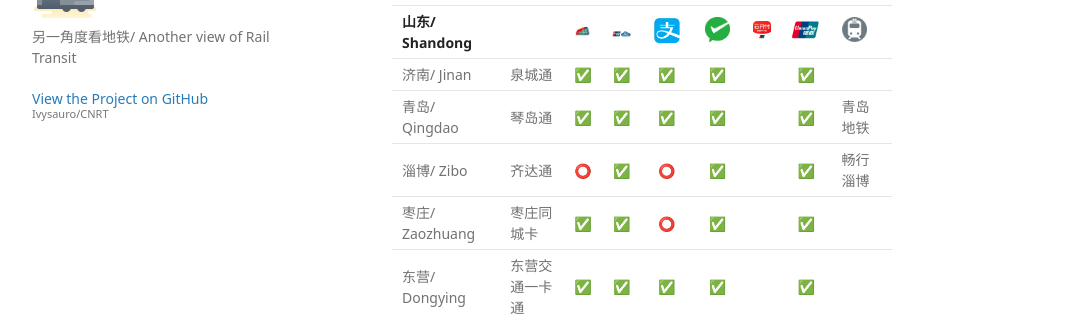
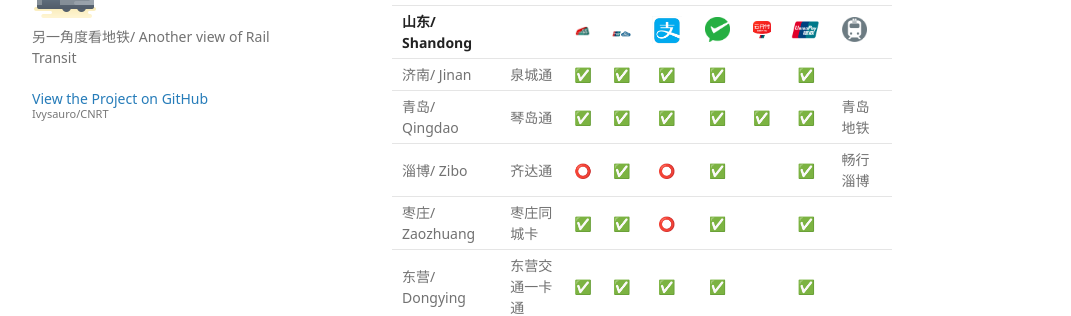
Before and after one commit to Ivysauro/CNRT, a Jekyll site: the page built from data/Bus Pay.md, in a window 1280 px wide and 900 px high, scrolled down 13239 px. Shown: the part 152-468 px from the top of the window, without its empty margins (178-1249 px from the left). Built offline with Jekyll 4.4.1, drawn with Linux system fonts in a browser that asks for light colours; some web fonts are replaced; our own code applies the rules of GitHub Pages for plain Markdown files; a script that is not in the unit is left out.

Commit message:
🍊更新青岛、海口数据

```diff
--- a/data/Bus Pay.md
+++ b/data/Bus Pay.md
@@ -211,7 +211,7 @@
 | 上饶/ Shangrao | 上饶公交一卡通 | ✅ | ✅ | ✅ | | | ✅ | 饶城通、飞码城联、美团 |
 | **山东/ Shandong** | | <img src="https://raw.githubusercontent.com/Ivysauro/CNRT/master/images/T-Union.png" width="40" hegiht="40" alt="T-Union"/> | <img src="https://raw.githubusercontent.com/Ivysauro/CNRT/master/images/Quickpass.png" width="60" hegiht="60" alt="Unionpay Quickpass"/> | <img src="https://raw.githubusercontent.com/Ivysauro/CNRT/master/images/Alipay.png" width="30" hegiht="30" alt="Alipay Transit QR Code"/> | <img src="https://raw.githubusercontent.com/Ivysauro/CNRT/master/images/WeChat Pay.png" width="25" hegiht="25" alt="WeChat Pay Transit QR Code"/> | <img src="https://raw.githubusercontent.com/Ivysauro/CNRT/master/images/Unionpay.png" width="25" hegiht="25" alt="Unionpay Transit QR Code"/> | <img src="https://raw.githubusercontent.com/Ivysauro/CNRT/master/images/China Unionpay.png" width="30" hegiht="30" alt="Unionpay QR Code"/> | <img src="https://raw.githubusercontent.com/Ivysauro/CNRT/master/images/Rail Transit.png" width="25" hegiht="25" alt="Transit QR Code of Additional Apps"/> |
 | 济南/ Jinan | 泉城通 | ✅ | ✅ | ✅ | ✅ | | ✅ | |
-| 青岛/ Qingdao | 琴岛通 | ✅ | ✅ | ✅ | ✅ | | ✅ | 青岛地铁 |
+| 青岛/ Qingdao | 琴岛通 | ✅ | ✅ | ✅ | ✅ | ✅ | ✅ | 青岛地铁 |
 | 淄博/ Zibo | 齐达通 | ⭕ | ✅ | ⭕ | ✅ | | ✅ | 畅行淄博 |
 | 枣庄/ Zaozhuang | 枣庄同城卡 | ✅ | ✅ | ⭕ | ✅ | | ✅ | |
 | 东营/ Dongying | 东营交通一卡通 | ✅ | ✅ | ✅ | ✅ | | ✅ | |
@@ -320,7 +320,7 @@
 | 来宾/ Laibin | 广西交通一卡通（桂民卡） | ✅ | | ✅ | ✅ | | | |
 | 崇左/ Chongzuo | 广西交通一卡通（桂民卡） | ✅ | | ✅ | ✅ | | | |
 | **海南/ Hainan** | | <img src="https://raw.githubusercontent.com/Ivysauro/CNRT/master/images/T-Union.png" width="40" hegiht="40" alt="T-Union"/> | <img src="https://raw.githubusercontent.com/Ivysauro/CNRT/master/images/Quickpass.png" width="60" hegiht="60" alt="Unionpay Quickpass"/> | <img src="https://raw.githubusercontent.com/Ivysauro/CNRT/master/images/Alipay.png" width="30" hegiht="30" alt="Alipay Transit QR Code"/> | <img src="https://raw.githubusercontent.com/Ivysauro/CNRT/master/images/WeChat Pay.png" width="25" hegiht="25" alt="WeChat Pay Transit QR Code"/> | <img src="https://raw.githubusercontent.com/Ivysauro/CNRT/master/images/Unionpay.png" width="25" hegiht="25" alt="Unionpay Transit QR Code"/> | <img src="https://raw.githubusercontent.com/Ivysauro/CNRT/master/images/China Unionpay.png" width="30" hegiht="30" alt="Unionpay QR Code"/> | <img src="https://raw.githubusercontent.com/Ivysauro/CNRT/master/images/Rail Transit.png" width="25" hegiht="25" alt="Transit QR Code of Additional Apps"/> |
-| 海口/ Haikou | 海南一卡通（海岛通）、宝岛通 | ✅ | ✅ | ✅ | ✅ | | ✅ | 翼支付 |
+| 海口/ Haikou | 海南一卡通（海岛通）、宝岛通 | ✅ | ✅ | ✅ | ✅ | ✅ | ✅ | 翼支付 |
 | 三亚/ Sanya | 海南一卡通（海岛通）、天涯行 | ✅ | ✅ | ✅ | ✅ | 🕓 | | 天涯行 |
 | 三沙/ Sansha | | | | | | | |
 | 儋州/ Danzhou | 海南一卡通（海岛通） | ✅ | | ✅ | | | | 翼支付 |
```
